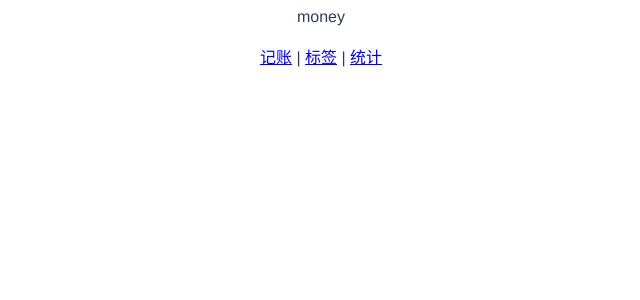
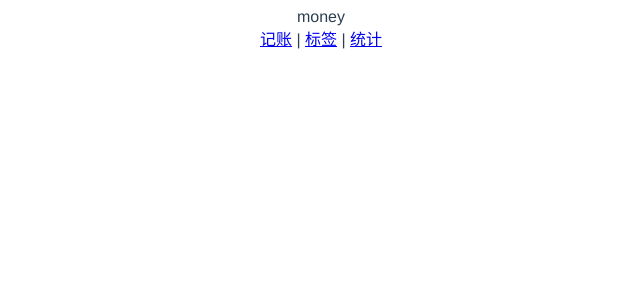
Before and after one commit to AndyDufr/readily-websit, a Vue app: page /#/money in a window 1280 px wide. Shown: the top 300 px of the page, without its empty margins (319-959 px from the left). Built offline with nearby package versions, Linux system fonts and the light colour scheme.

Commit message:
将导航做成全局的组件

```diff
--- a/src/App.vue
+++ b/src/App.vue
@@ -2,11 +2,6 @@
   <div id="app">
     <router-view></router-view>
     <br />
-    <router-link to="/money">记账</router-link>
-    |
-    <router-link to="/labels">标签</router-link>
-    |
-    <router-link to="/statistics">统计</router-link>
   </div>
 </template>
 
--- /dev/null
+++ b/src/components/Nav.vue
@@ -0,0 +1,9 @@
+<template>
+  <div>
+    <router-link to="/money">记账</router-link>
+    |
+    <router-link to="/labels">标签</router-link>
+    |
+    <router-link to="/statistics">统计</router-link>
+  </div>
+</template>
--- a/src/main.ts
+++ b/src/main.ts
@@ -3,7 +3,9 @@
 import './registerServiceWorker'
 import router from './router'
 import store from './store'
+import Nav from '@/components/Nav.vue'
 
+Vue.component('Nav', Nav)
 Vue.config.productionTip = false
 
 new Vue({
--- a/src/views/Labels.vue
+++ b/src/views/Labels.vue
@@ -1,3 +1,6 @@
 <template>
-  <div>labels</div>
+  <div>
+    labels
+    <Nav />
+  </div>
 </template>
--- a/src/views/Money.vue
+++ b/src/views/Money.vue
@@ -1,3 +1,11 @@
 <template>
-  <div>money</div>
+  <div>
+    money
+
+    <Nav />
+  </div>
 </template>
+
+<script lang='ts'>
+export default {};
+</script>
--- a/src/views/Statistics.vue
+++ b/src/views/Statistics.vue
@@ -1,3 +1,6 @@
 <template>
-  <div>statistics</div>
+  <div>
+    statistics
+    <Nav />
+  </div>
 </template>
```
Also changed, not shown: 2 other files (tests, documents, lock files or other folders).
